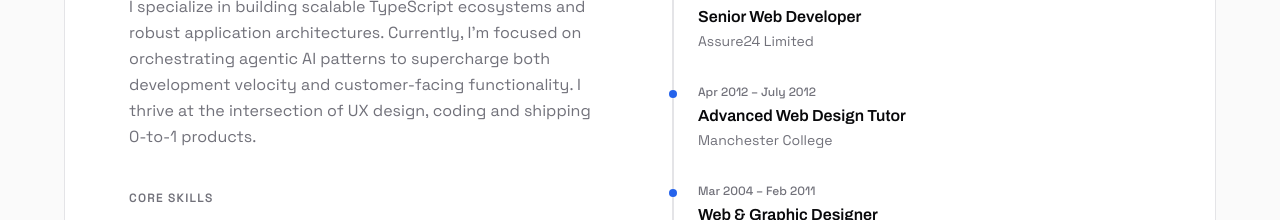
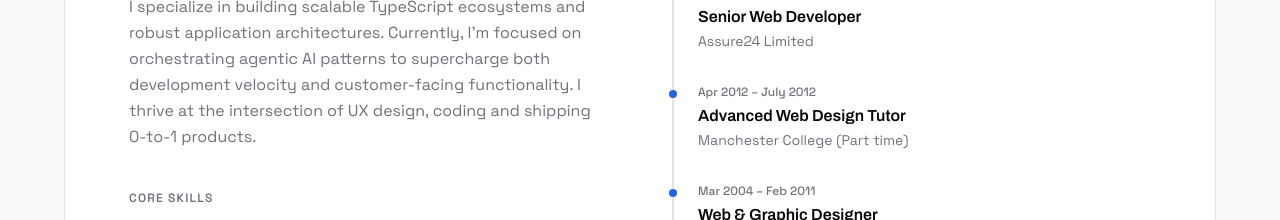
Before and after one commit to vonkanehoffen/kaneclover-com, a Next.js app: page / in a window 1280 px wide. Shown: the part 2460-2680 px from the top of the page. Built offline with nearby package versions, Linux system fonts and the light colour scheme.

Commit message:
Update About.tsx

```diff
--- a/src/components/About.tsx
+++ b/src/components/About.tsx
@@ -50,7 +50,7 @@ const experience = [
   },
   {
     role: "Advanced Web Design Tutor",
-    company: "Manchester College",
+    company: "Manchester College (Part time)",
     period: "Apr 2012 – July 2012",
   },
   {
```
